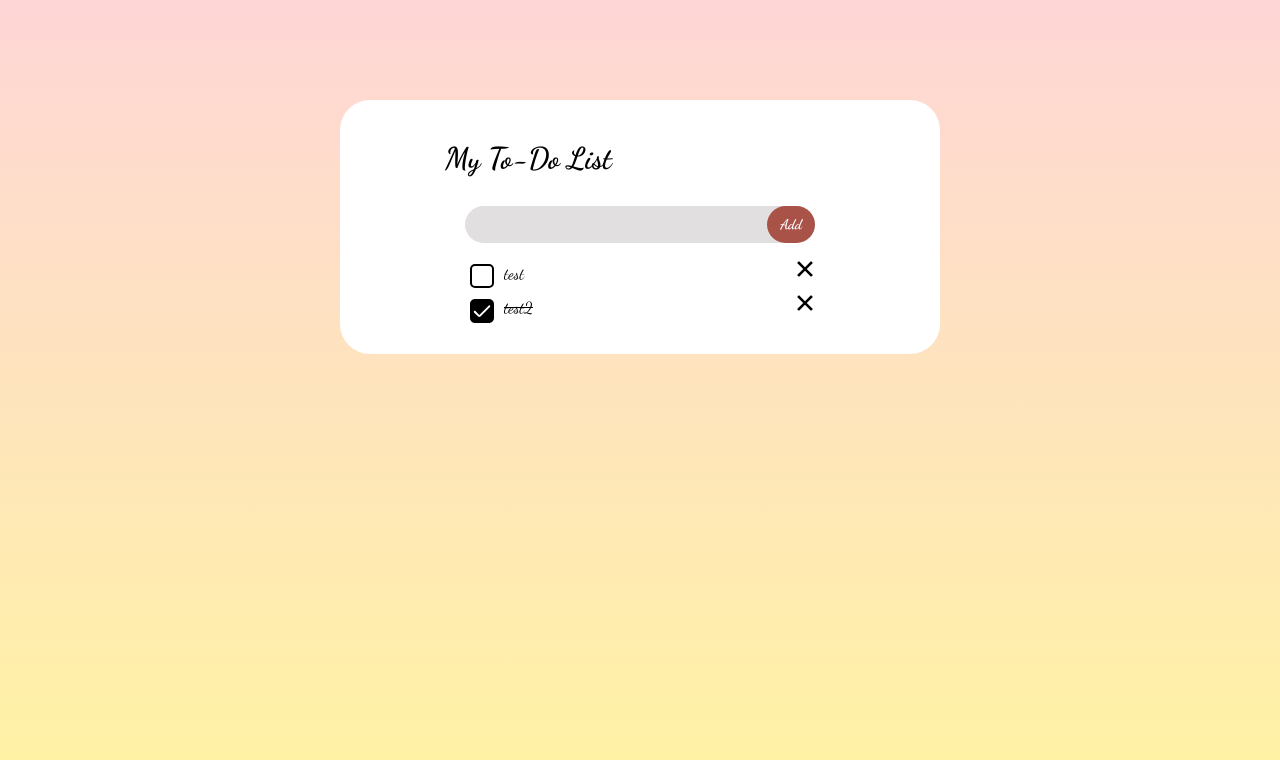
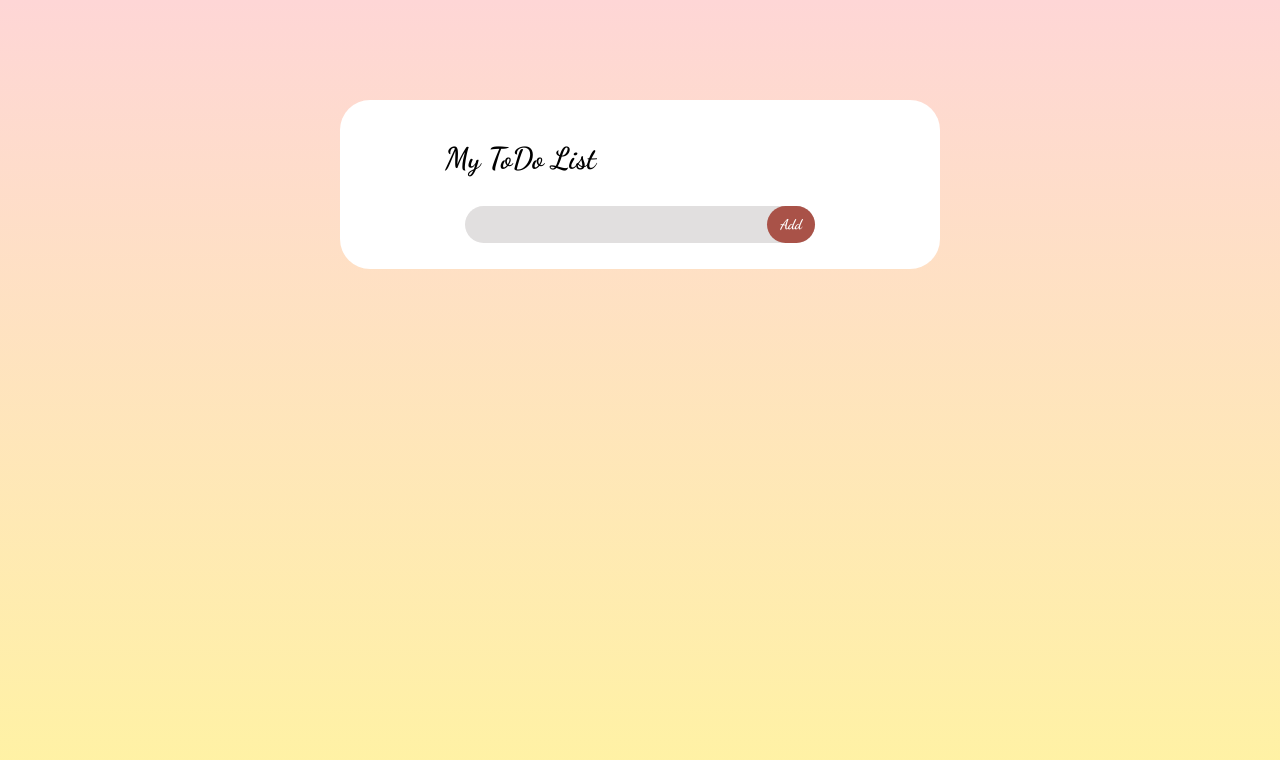
Before and after one commit to yolu21/WebLearning, a plain HTML site: page ToDoList/index.html in a window 1280 px wide. Drawn offline with Linux system fonts and the light colour scheme.

Commit message:
change title

```diff
--- a/ToDoList/index.html
+++ b/ToDoList/index.html
@@ -13,15 +13,12 @@
 <body>
     <div class="container">
         <div class="inner-wrapper">
-            <h3 class="todo-list-title">My To-Do List</h3>
-                <form class="input-wrapper" id=""input-wrapper>
+            <h3 class="todo-list-title">My ToDo List</h3>
+                <form class="input-wrapper" id="input-wrapper">
                     <input type="text" id="input">
                     <button id="add-button">Add</button>
                 </form>
-                <ul class="list" id="list">
-                    <li>test<span class="delete"></span></li>
-                    <li class="checked">test2<span class="delete"></span></li>
-                </ul>
+                <ul class="list" id="list"></ul>
         </div>
 
     </div>
```
